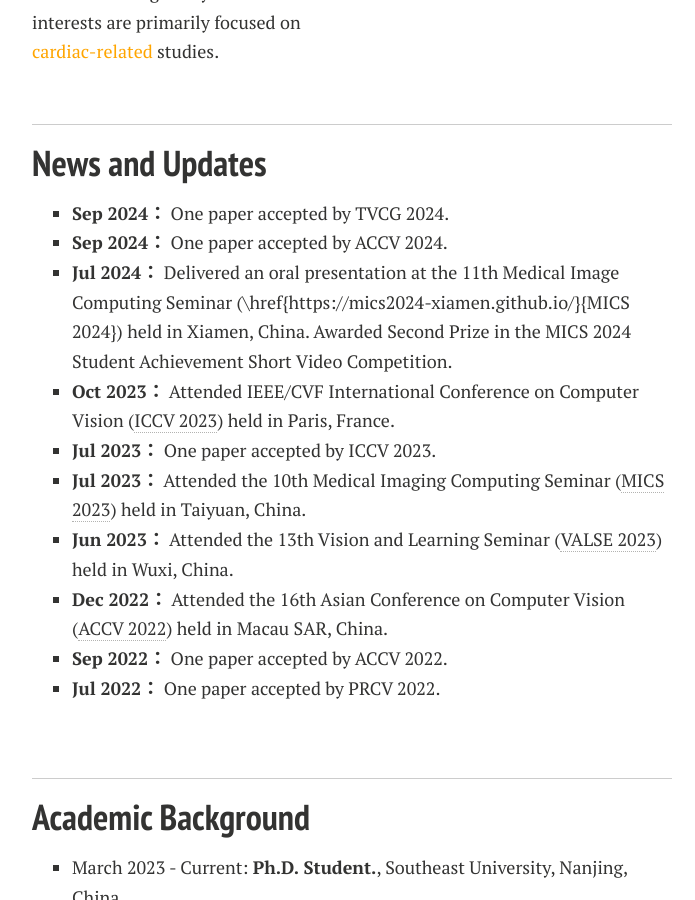
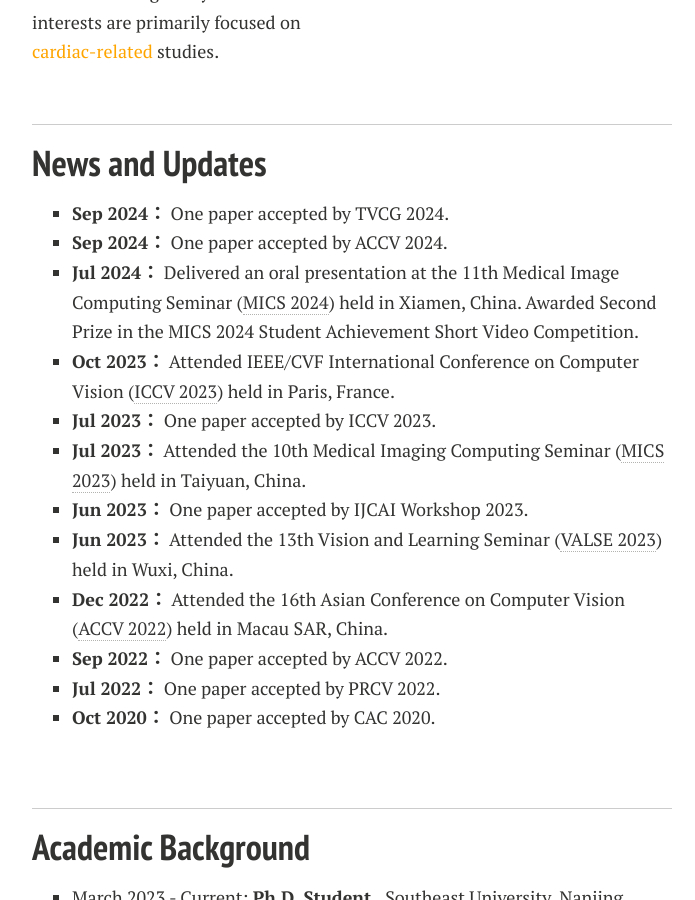
Before and after one commit to yuan-xiaohan/yuan-xiaohan.github.io, a Jekyll site: the page built from index.md, in a window 1280 px wide and 900 px high, scrolled down 585 px. Shown: the whole window, without its empty margins (288-983 px from the left). Built offline with Jekyll 4.4.1, drawn with Linux system fonts in a browser that asks for light colours; nearby versions of some CDN libraries; comment, search, counter and statistics services are not loaded; a style sheet for code colours, icons or effects is not loaded; our own code applies the rules of GitHub Pages for plain Markdown files.

Commit message:
Update index.md

```diff
--- a/index.md
+++ b/index.md
@@ -26,14 +26,16 @@
 ## News and Updates
 - **Sep 2024：** One paper accepted by TVCG 2024.
 - **Sep 2024：** One paper accepted by ACCV 2024.
-- **Jul 2024：** Delivered an oral presentation at the 11th Medical Image Computing Seminar (\href{https://mics2024-xiamen.github.io/}{MICS 2024}) held in Xiamen, China. Awarded Second Prize in the MICS 2024 Student Achievement Short Video Competition.
+- **Jul 2024：** Delivered an oral presentation at the 11th Medical Image Computing Seminar ([MICS 2024](https://mics2024-xiamen.github.io/)) held in Xiamen, China. Awarded Second Prize in the MICS 2024 Student Achievement Short Video Competition.
 - **Oct 2023：** Attended IEEE/CVF International Conference on Computer Vision ([ICCV 2023](https://iccv2023.thecvf.com/)) held in Paris, France.
 - **Jul 2023：** One paper accepted by ICCV 2023.
 - **Jul 2023：** Attended the 10th Medical Imaging Computing Seminar ([MICS 2023](https://aim.nuist.edu.cn/MICS/mics2023.htm)) held in Taiyuan, China.
+- **Jun 2023：** One paper accepted by IJCAI Workshop 2023.
 - **Jun 2023：** Attended the 13th Vision and Learning Seminar ([VALSE 2023](http://valser.org/2023/#/)) held in Wuxi, China.
 - **Dec 2022：** Attended the 16th Asian Conference on Computer Vision ([ACCV 2022](https://accv2022.org/en/default.asp)) held in Macau SAR, China.
 - **Sep 2022：** One paper accepted by ACCV 2022.
 - **Jul 2022：** One paper accepted by PRCV 2022.
+- **Oct 2020：** One paper accepted by CAC 2020.
 
 
 <br>
```
